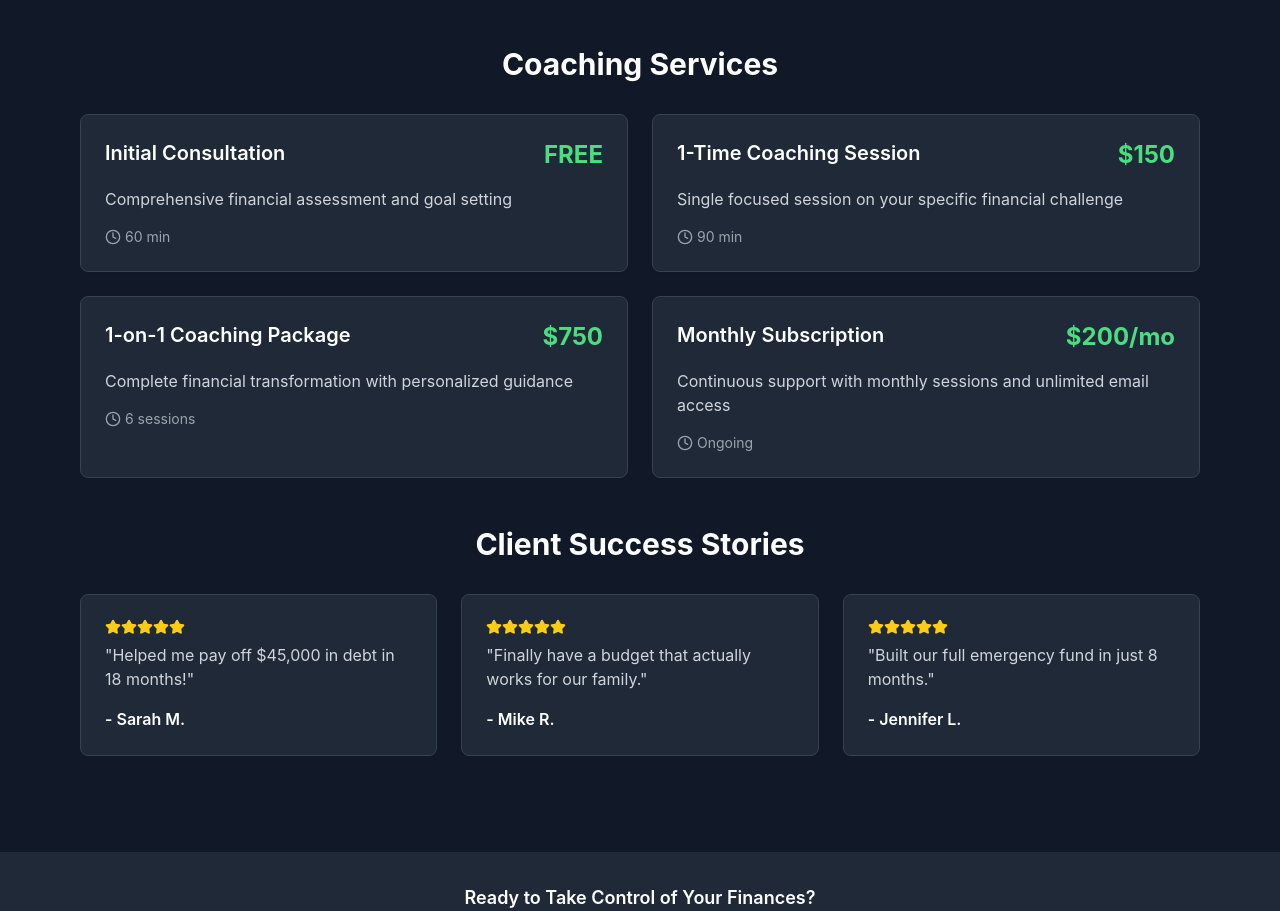
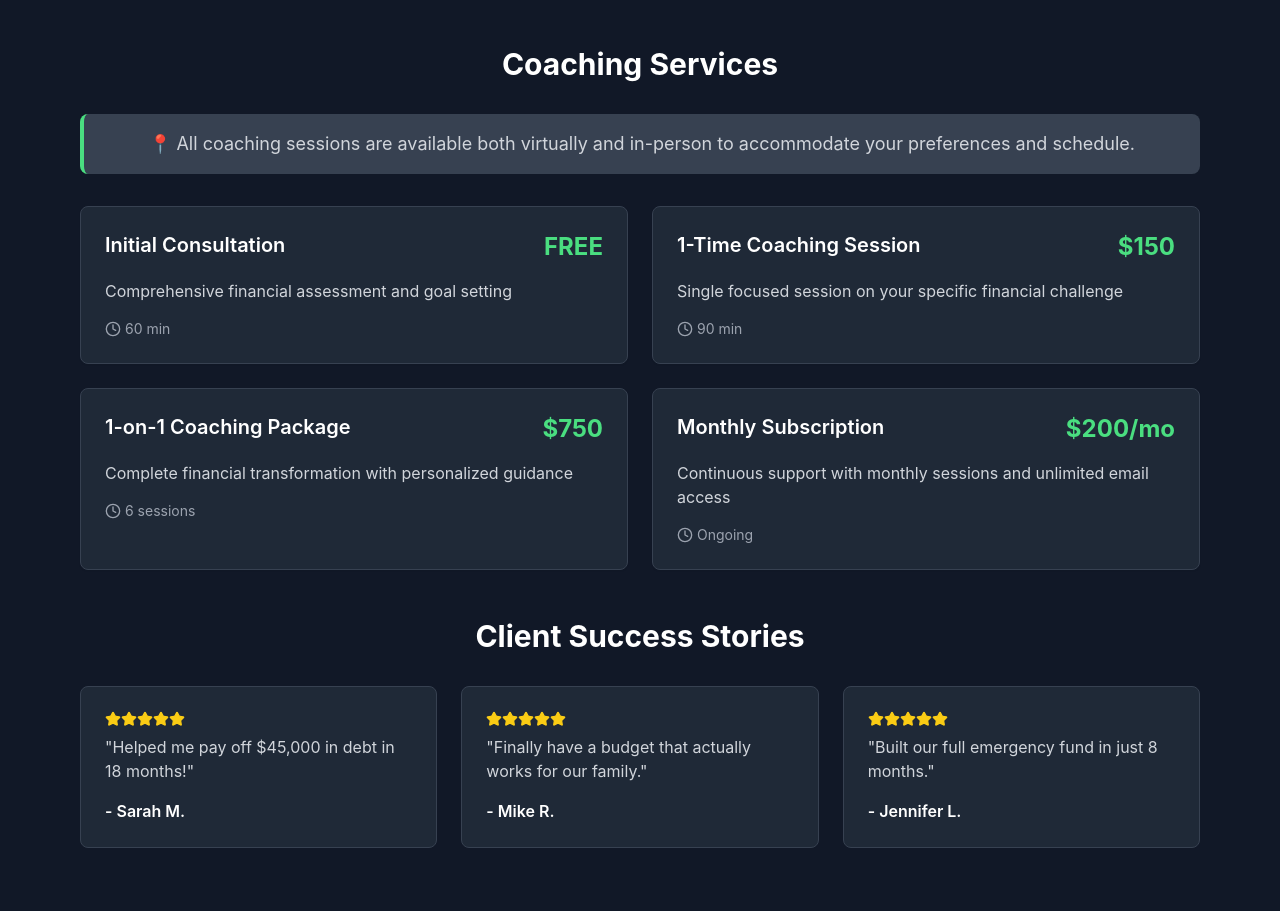
Before and after one commit to DavNarok/Gaitan-Financial-Coaching, a React (Create React App) app: page / in a window 1280 px wide. Shown: the part 1235-2146 px from the top of the page. Built offline with nearby package versions, Linux system fonts and the light colour scheme.

Commit message:
Added virtual/in-person meeting options to services section

```diff
--- a/src/App.js
+++ b/src/App.js
@@ -69,6 +69,11 @@ const FinancialCoachingApp = () => {
       {/* Services */}
       <div>
         <h2 className="text-3xl font-bold text-center mb-8 text-white">Coaching Services</h2>
+        <div className="text-center mb-8">
+  <p className="text-lg text-gray-300 bg-gray-700 rounded-lg p-4 border-l-4 border-green-400">
+    📍 All coaching sessions are available both virtually and in-person to accommodate your preferences and schedule.
+  </p>
+</div>
         <div className="grid md:grid-cols-2 gap-6">
           {services.map((service, idx) => (
             <div key={idx} className="bg-gray-800 border border-gray-700 rounded-lg p-6 shadow-sm hover:shadow-md transition-shadow">
```
